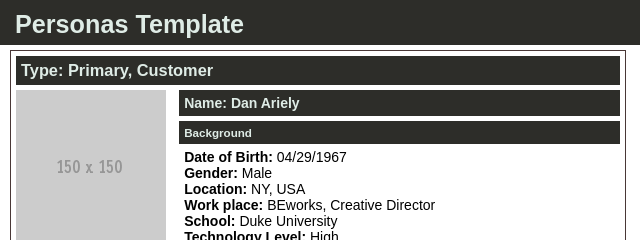
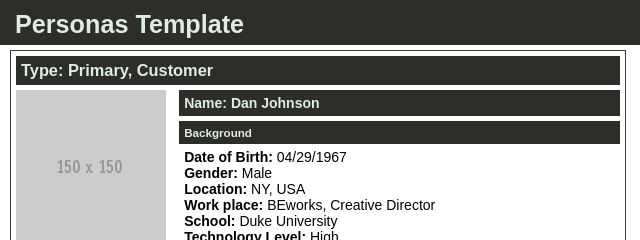
Before and after one commit to radugr/Sinaesthetic, a plain HTML site: page Personas/Persona-01.html in a window 1280 px wide. Shown: the top 240 px of the page, 0-640 px from the left. Drawn offline with Linux system fonts and the light colour scheme.

Commit message:
Update Persona-01.html
change last name

```diff
--- a/Personas/Persona-01.html
+++ b/Personas/Persona-01.html
@@ -28,7 +28,7 @@
 				<img itemprop="image" src="Personas%20Template_files/150x150.gif" alt="persona image">
 			</figure>
 			<div class="personaBackground">
-				<h4>Name: <span itemprop="givenName">Dan</span> <span itemprop="familyName">Ariely</span></h4>
+				<h4>Name: <span itemprop="givenName">Dan</span> <span itemprop="familyName">Johnson</span></h4>
 					<h5>Background</h5>
 					<ul>
 						<li><strong>Date of Birth:</strong> <time itemprop="birthDate" datetime="1990-10-23">04/29/1967</time></li>
```
